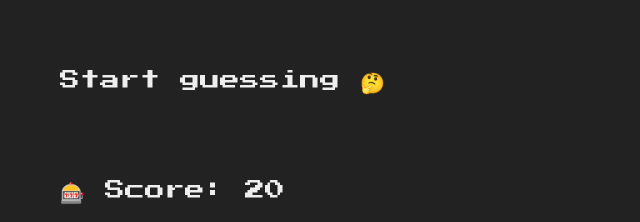
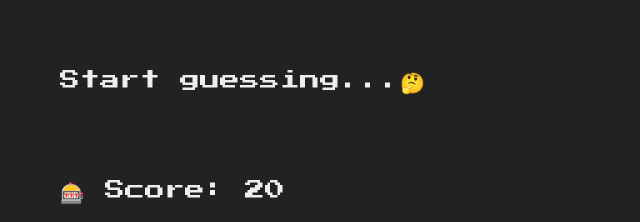
Before and after one commit to luinungom/Guess-The-Number, a plain HTML site: page index.html in a window 1280 px wide. Shown: the part 380-602 px from the top of the page, 640-1280 px from the left. Drawn offline with Linux system fonts and the light colour scheme.

Commit message:
minor visual changes

```diff
--- a/index.html
+++ b/index.html
@@ -20,7 +20,7 @@
         <button class="btn check">Check!</button>
       </section>
       <section class="right">
-        <p class="message">Start guessing 🤔</p>
+        <p class="message">Start guessing...🤔</p>
         <p class="label-score">🎰 Score: <span class="score">20</span></p>
         <p class="label-highscore">🥇 Highscore: <span class="highscore">0</span>
         </p>
```
